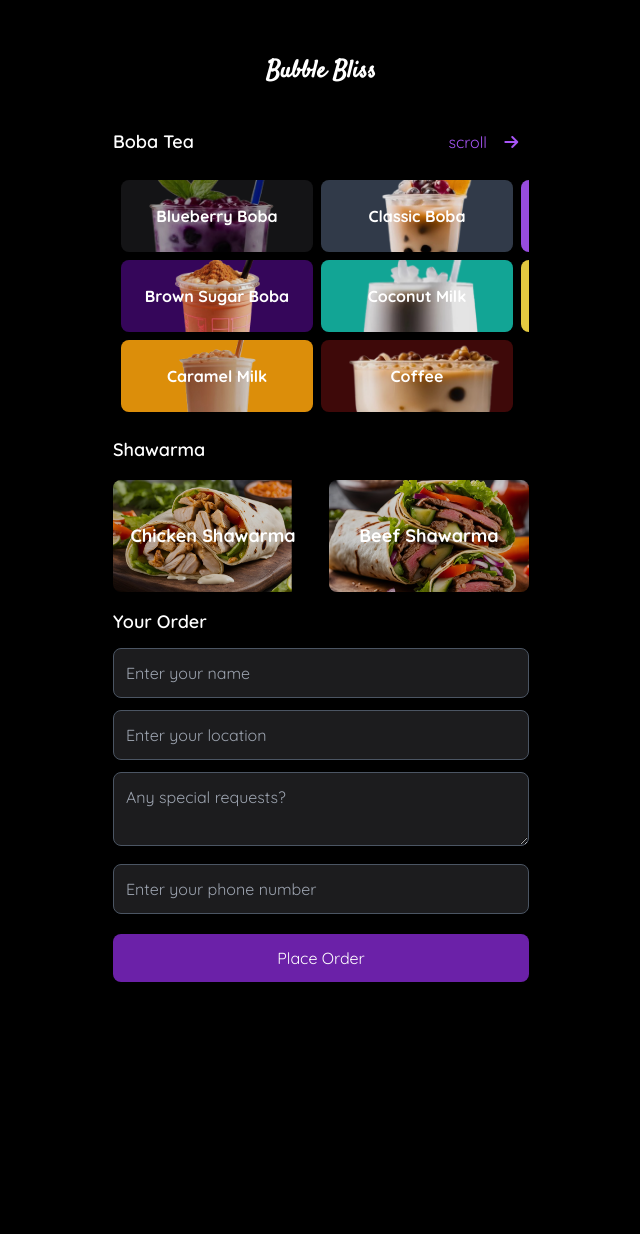
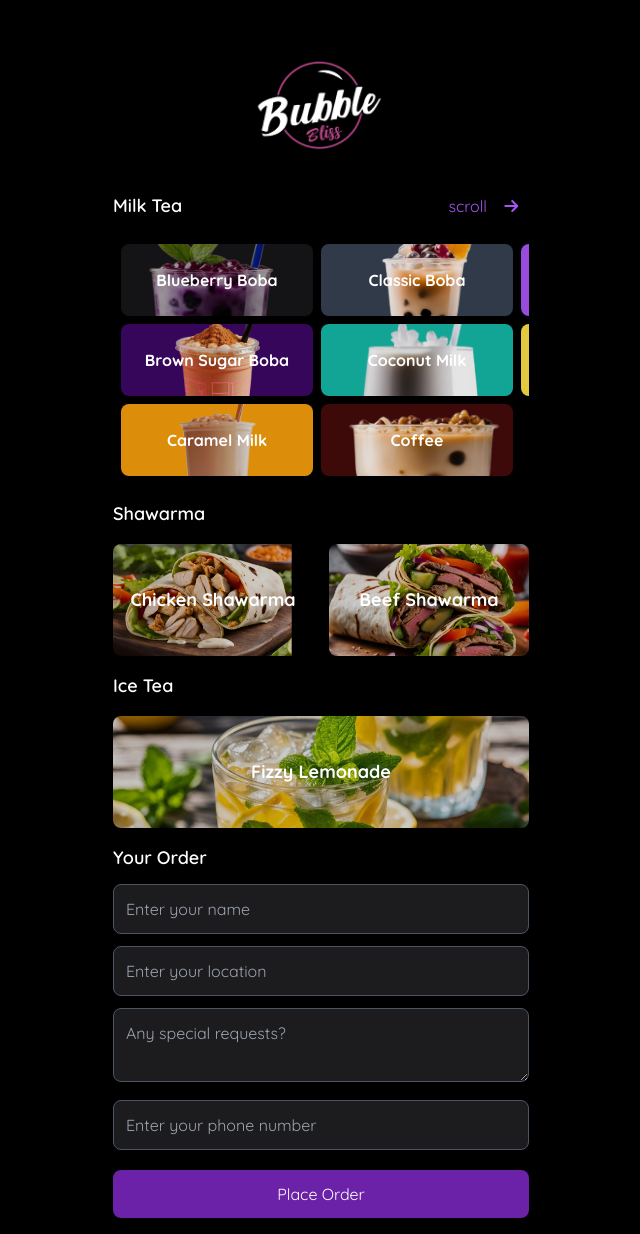
Before and after one commit to HansOheneba/boba, a Flask app: page / in a window 1280 px wide. Shown: the whole page, without its empty margins (319-959 px from the left). Before the commit the page ends 982 px from the top, so only its background shows below. Run offline with Flask 3, Linux system fonts and the light colour scheme; some libraries are stand-ins or nearby versions; some web fonts are replaced.

Commit message:
logo added

```diff
--- a/templates/index.html
+++ b/templates/index.html
@@ -1,7 +1,7 @@
 <!DOCTYPE html>
 <html
   lang="en"
-  x-data="{ showModal: false, showToppingsModal: false, showShawarmaModal: false, total: 0, orderNumber: '', name: '', location: '', notes: '', phone: '', selectedBoba: '', selectedShawarma: '', selectedShawarmaType: '', selectedBobaType: '', isLoading: true, selectedBobaSize: 'Medium', selectedBobaTopping: 'No Toppings', disableToppings: true, selectedBobaQuantity: 1, selectedShawarmaQuantity: 1 }"
+  x-data="{ showModal: false, showToppingsModal: false, showShawarmaModal: false, showIceTeaModal: false, total: 0, orderNumber: '', name: '', location: '', notes: '', phone: '', selectedBoba: '', selectedShawarma: '', selectedShawarmaType: '', selectedBobaType: '', selectedIceTeaType: '', isLoading: true, selectedBobaSize: 'Medium', selectedBobaTopping: 'No Toppings', disableToppings: true, selectedBobaQuantity: 1, selectedShawarmaQuantity: 1, selectedIceTeaQuantity: 1, selectedIceTeaSize: 'Medium' }"
   x-init="window.addEventListener('load', () => { isLoading = false; })"
 >
   <head>
@@ -92,15 +92,16 @@
       x-show="!isLoading"
     >
       <div class="p-4">
-        <h1
+        <img class="h-24 mx-auto mb-10" src="{{url_for('static', filename='img/logo.png')}}" alt="logo">
+        <!-- <h1
           class="text-white text-2xl font-bold font-[satisfy] text-center mb-10"
         >
           Bubble Bliss
-        </h1>
+        </h1> -->
         <form action="/" method="POST" class="mt-4" id="order-form">
           <div class="mt-4">
             <div class="flex justify-between items-center">
-              <h2 class="text-lg text-white font-semibold">Boba Tea</h2>
+              <h2 class="text-lg text-white font-semibold">Milk Tea</h2>
 
               <div class="text-purple-500 flex items-center gap-2">
                 <p>scroll</p>
@@ -222,6 +223,18 @@
                 onclick="selectShawarmaType('Beef Shawarma')"
               >
                 Beef Shawarma
+              </button>
+            </div>
+          </div>
+          <div class="mt-4 text-sm">
+            <h2 class="text-lg font-semibold">Ice Tea</h2>
+            <div class="grid grid-cols-1 gap-4 mt-4 text-white">
+              <button
+                type="button"
+                class="h-28 p-4 text-lg rounded-lg font-bold bg-[url({{ url_for('static', filename='img/lemonade.png') }})] bg-cover"
+                onclick="selectIceTeaType('Fizzy Lemonade')"
+              >
+                <p class="z-10 text-white brightness-100">Fizzy Lemonade</p>
               </button>
             </div>
           </div>
@@ -460,6 +473,73 @@
       </div>
     </div>
 
+    <!-- Ice Tea Modal -->
+    <div
+      x-show="showIceTeaModal"
+      class="fixed z-20 inset-0 flex items-center justify-center bg-black bg-opacity-70 p-4"
+      x-transition:enter="transition ease-out duration-300"
+      x-transition:enter-start="opacity-0 scale-90"
+      x-transition:enter-end="opacity-100 scale-100"
+      x-transition:leave="transition ease-in duration-300"
+      x-transition:leave-start="opacity-100 scale-100"
+      x-transition:leave-end="opacity-0 scale-90"
+    >
+      <div
+        class="bg-[#12091A] border border-gray-700 p-6 rounded-xl shadow-lg max-w-sm w-full"
+      >
+        <h2
+          class="text-xl font-bold text-gray-300 text-center"
+          x-text="selectedIceTeaType"
+        ></h2>
+        <!-- Size Selection -->
+        <div class="mt-4 text-sm space-y-3">
+          <label class="block text-gray-300">Size</label>
+          <select
+            x-model="selectedIceTeaSize"
+            class="w-full p-3 bg-[#1C1C1E] text-gray-300 border border-gray-600 rounded-lg shadow-sm focus:ring-2 focus:ring-[#007AFF] focus:outline-none transition"
+          >
+            <option value="Medium">Medium</option>
+            <option value="Large">Large</option>
+          </select>
+        </div>
+        <!-- Multiplier Selection -->
+        <div class="mt-4 text-sm space-y-3">
+          <label class="block text-gray-300">Quantity</label>
+          <div class="flex items-center space-x-3">
+            <button
+              type="button"
+              class="bg-gray-600 text-white px-3 py-1 rounded-lg"
+              @click="selectedIceTeaQuantity = Math.max(1, selectedIceTeaQuantity - 1)"
+            >
+              -
+            </button>
+            <span x-text="selectedIceTeaQuantity" class="text-gray-300"></span>
+            <button
+              type="button"
+              class="bg-gray-600 text-white px-3 py-1 rounded-lg"
+              @click="selectedIceTeaQuantity++"
+            >
+              +
+            </button>
+          </div>
+        </div>
+        <div class="text-center mt-4">
+          <button
+            class="bg-purple-950 text-white p-3 rounded-lg w-full hover:bg-[#2B1A40] focus:ring-2 focus:outline-none focus:ring-purple-600 transition"
+            @click="addIceTea()"
+          >
+            Add
+          </button>
+          <button
+            class="border-2 border-gray-500 text-white p-3 rounded-lg w-full mt-2 hover:bg-gray-800 hover:text-white focus:ring-2 focus:outline-none focus:ring-gray-600 transition"
+            @click="showIceTeaModal = false"
+          >
+            Cancel
+          </button>
+        </div>
+      </div>
+    </div>
+
     <!-- Confirmation Modal -->
     <div
       x-show="showModal"
@@ -615,6 +695,27 @@
         document.querySelector("[x-data]").__x.$data.showShawarmaModal = false;
       }
 
+      function selectIceTeaType(type) {
+        document.querySelector("[x-data]").__x.$data.selectedIceTeaType = type;
+        document.querySelector("[x-data]").__x.$data.selectedIceTeaSize =
+          "Medium";
+        document.querySelector("[x-data]").__x.$data.selectedIceTeaQuantity = 1;
+        document.querySelector("[x-data]").__x.$data.showIceTeaModal = true;
+      }
+
+      function addIceTea() {
+        const size =
+          document.querySelector("[x-data]").__x.$data.selectedIceTeaSize;
+        const quantity =
+          document.querySelector("[x-data]").__x.$data.selectedIceTeaQuantity;
+        const selectedIceTeaType =
+          document.querySelector("[x-data]").__x.$data.selectedIceTeaType;
+        let price = size === "Large" ? 40 : 30; // Default price for large
+
+        addToCart(selectedIceTeaType + " (" + size + ")", price, quantity);
+        document.querySelector("[x-data]").__x.$data.showIceTeaModal = false;
+      }
+
       function addToCart(item, price, quantity = 1) {
         let existingItem = cart.find((cartItem) => cartItem.name === item);
         if (existingItem) {
```
Also changed, not shown: static/img/lemonade.png (added), static/img/logo.jpg (added), static/img/logo.png (added).
